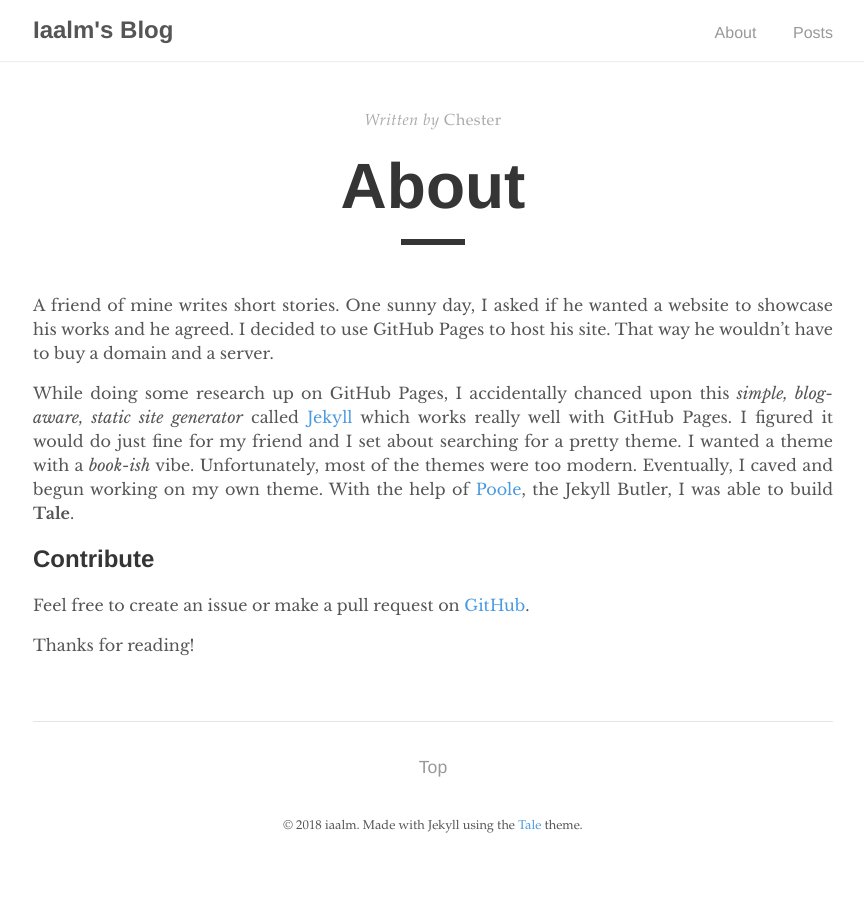
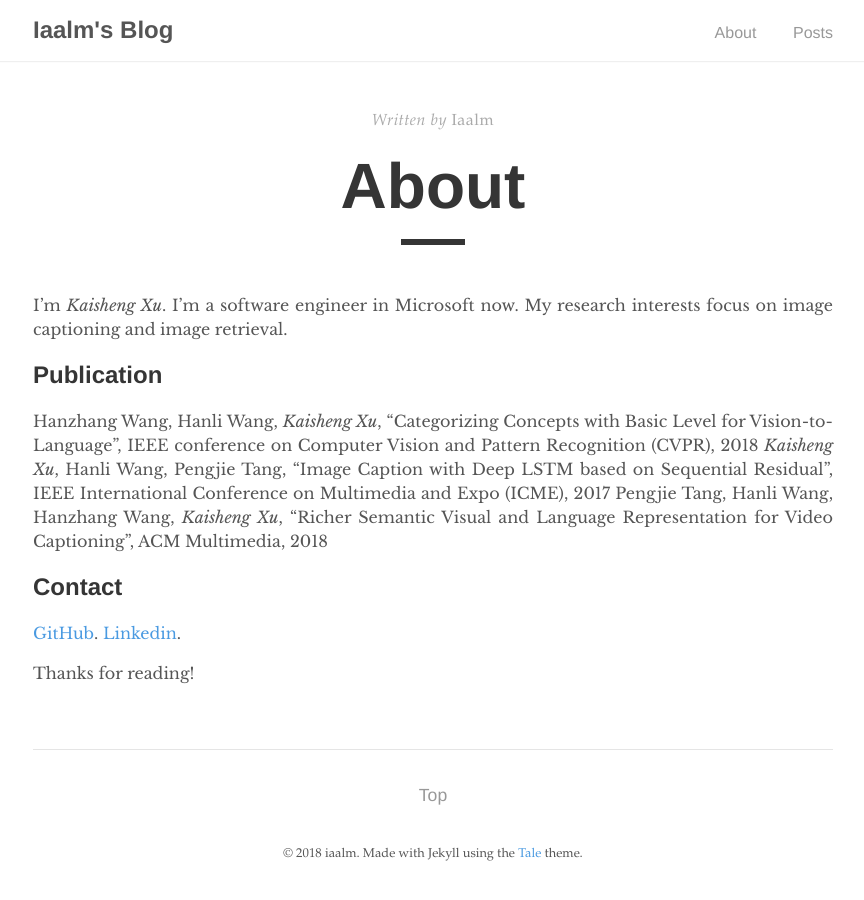
Before and after one commit to iaalm/iaalm.github.io, a Jekyll site: the page built from about.md, in a window 1280 px wide. Shown: the whole page, without its empty margins (207-1071 px from the left). Built offline with Jekyll 4.4.1, drawn with Linux system fonts in a browser that asks for light colours.

Commit message:
add cvpr and about

```diff
--- a/about.md
+++ b/about.md
@@ -1,15 +1,19 @@
 ---
 layout: post
 title: "About"
-author: "Chester"
+author: "Iaalm"
 permalink: /about/
 ---
 
-A friend of mine writes short stories. One sunny day, I asked if he wanted a website to showcase his works and he agreed. I decided to use GitHub Pages to host his site. That way he wouldn't have to buy a domain and a server.
+I'm *Kaisheng Xu*. I'm a software engineer in Microsoft now. My research interests focus on image captioning and image retrieval.
 
-While doing some research up on GitHub Pages, I accidentally chanced upon this _simple, blog-aware, static site generator_ called [Jekyll](https://jekyllrb.com/) which works really well with GitHub Pages. I figured it would do just fine for my friend and I set about searching for a pretty theme. I wanted a theme with a _book-ish_ vibe. Unfortunately, most of the themes were too modern. Eventually, I caved and begun working on my own theme. With the help of [Poole](https://github.com/poole/poole), the Jekyll Butler, I was able to build **Tale**.
+## Publication
+Hanzhang Wang, Hanli Wang, *Kaisheng Xu*, "Categorizing Concepts with Basic Level for Vision-to-Language", IEEE conference on Computer Vision and Pattern Recognition (CVPR), 2018
+*Kaisheng Xu*, Hanli Wang, Pengjie Tang, "Image Caption with Deep LSTM based on Sequential Residual", IEEE International Conference on Multimedia and Expo (ICME), 2017
+Pengjie Tang, Hanli Wang, Hanzhang Wang, *Kaisheng Xu*, "Richer Semantic Visual and Language Representation for Video Captioning", ACM Multimedia, 2018
 
-## Contribute
-Feel free to create an issue or make a pull request on [GitHub](https://github.com/chesterhow/tale).
+## Contact
+[GitHub](https://github.com/iaalm).
+[Linkedin](https://www.linkedin.com/in/kaisheng-xu-52bb2080/).
 
 Thanks for reading!
```
Also changed, not shown: _posts/2018-06-20-Categorizing-Concepts-with-Basic-Level-for-Vision-to-Language.html (added, +18 -0 lines), 1 other file.
